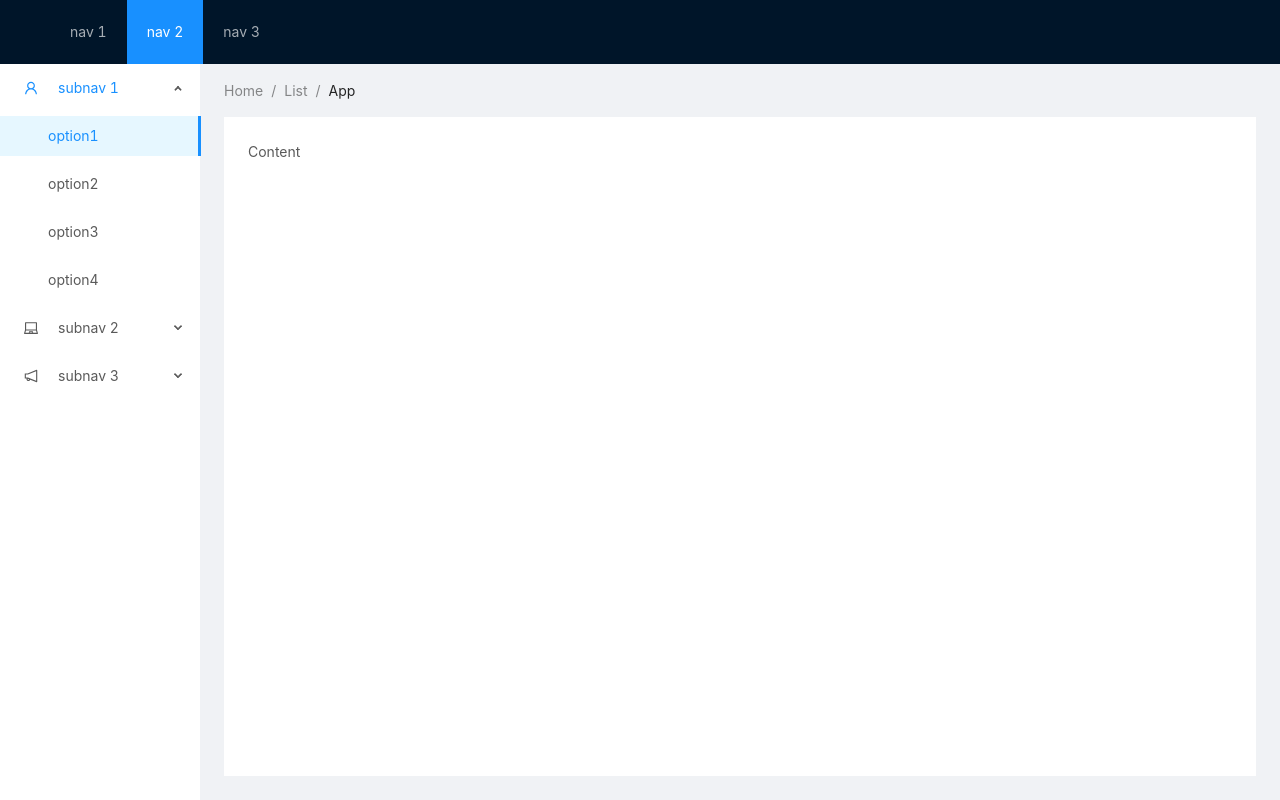
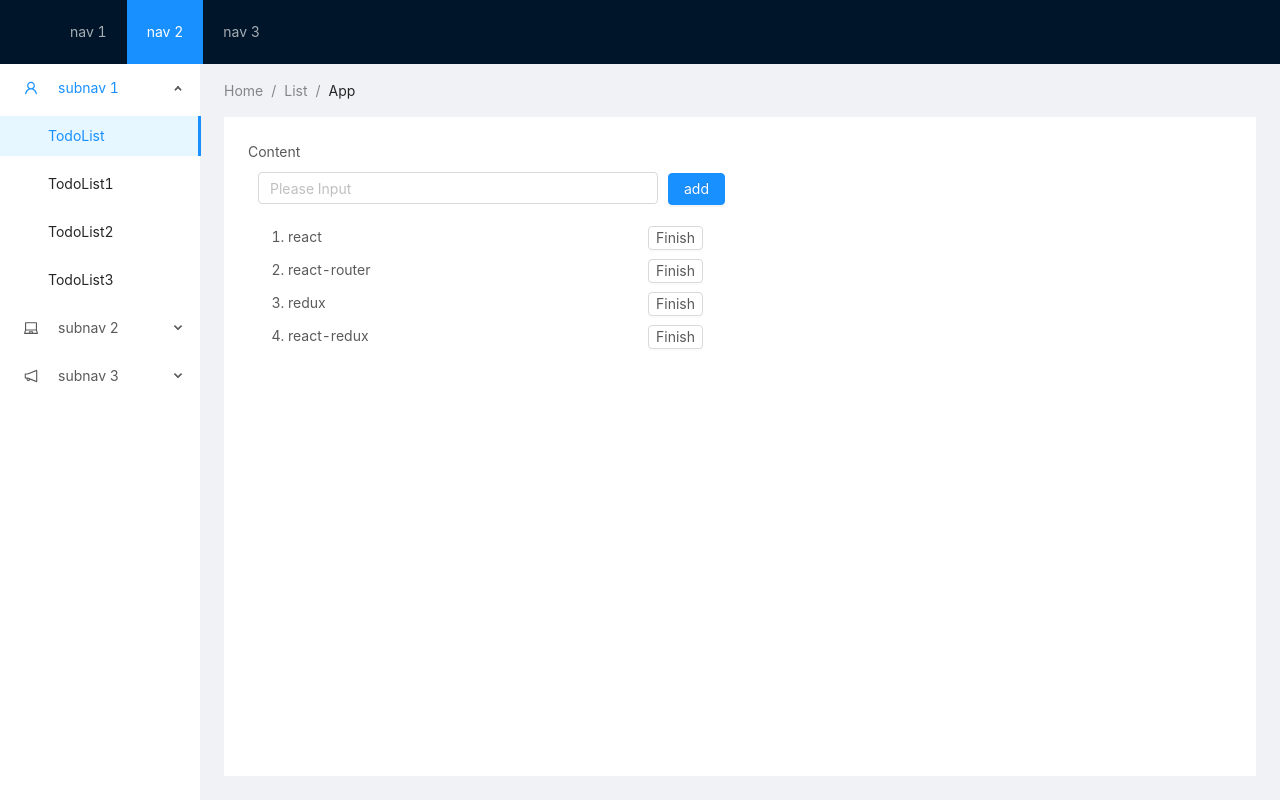
Before and after one commit to dEdwardy/react-demo1, a React (Create React App) app: page /home/todo in a window 1280 px wide. Built offline with nearby package versions, Linux system fonts and the light colour scheme.

Commit message:
add router

```diff
--- a/package.json
+++ b/package.json
@@ -16,7 +16,8 @@
     "react-dom": "^16.13.1",
     "react-router": "^5.1.2",
     "react-router-dom": "^5.1.2",
-    "react-scripts": "3.4.1"
+    "react-scripts": "3.4.1",
+    "redux": "^4.0.5"
   },
   "scripts": {
     "start": "react-app-rewired start",
--- a/src/index.js
+++ b/src/index.js
@@ -7,6 +7,7 @@ import * as App from "./routes";
 import * as serviceWorker from "./serviceWorker";
 import Login from "./pages/Login";
 import List from "./pages/List";
+import TodoList from "./pages/TodoList";
 import Home from "./pages/Layout";
 ReactDOM.render(
   // <React.StrictMode>
@@ -15,6 +16,7 @@ ReactDOM.render(
     <Route path="/" exact component={Login} />
     <Route path="/login" component={Login} />
     <Route path="/home" component={Home} />
+    {/* <Route path="/todo" component={TodoList} /> */}
     <Route path="/list" component={List} />
   </Router>,
   /* </React.StrictMode> */
--- a/src/pages/Layout/index.js
+++ b/src/pages/Layout/index.js
@@ -5,8 +5,9 @@ import {
   LaptopOutlined,
   NotificationOutlined,
 } from "@ant-design/icons";
-import { BrowserRouter as Router, Route } from "react-router-dom";
+import { BrowserRouter as Router, Route,Link } from "react-router-dom";
 import "./index.scss";
+import TodoList from "../TodoList";
 
 const { SubMenu } = Menu;
 const { Header, Content, Sider } = Layout;
@@ -32,10 +33,10 @@ class Home extends Component {
               style={{ height: "100%", borderRight: 0 }}
             >
               <SubMenu key="sub1" icon={<UserOutlined />} title="subnav 1">
-                <Menu.Item key="1">option1</Menu.Item>
-                <Menu.Item key="2">option2</Menu.Item>
-                <Menu.Item key="3">option3</Menu.Item>
-                <Menu.Item key="4">option4</Menu.Item>
+                <Menu.Item key="1"><Link to="/home/todo">TodoList</Link></Menu.Item>
+                <Menu.Item key="2"><Link to="/home/todo1">TodoList1</Link></Menu.Item>
+                <Menu.Item key="3"><Link to="/home/todo2">TodoList2</Link></Menu.Item>
+                <Menu.Item key="4"><Link to="/home/todo3">TodoList3</Link></Menu.Item>
               </SubMenu>
               <SubMenu key="sub2" icon={<LaptopOutlined />} title="subnav 2">
                 <Menu.Item key="5">option5</Menu.Item>
@@ -70,6 +71,8 @@ class Home extends Component {
               }}
             >
               Content
+
+              <Route path="/home/todo" component={TodoList} />
             </Content>
           </Layout>
         </Layout>
--- a/src/pages/Login/index.js
+++ b/src/pages/Login/index.js
@@ -14,7 +14,7 @@ class Login extends Component {
     axios.post('/api/login',values).then(res => {
         localStorage.setItem('user',JSON.stringify(values))
         console.log(res.data)
-        this.props.history.push({pathname:'/home'});
+        this.props.history.push({pathname:'/home/todo'});
     })
   };
 
--- /dev/null
+++ b/src/pages/TodoList/index.js
@@ -0,0 +1,74 @@
+import React, { Component } from 'react';
+import { Input, Button } from 'antd'
+class TodoList extends Component{
+    constructor(props){
+        super(props)
+        this.state = {
+            input:'',
+            list : [
+                {
+                    id:0,content:'react'
+                },
+                {
+                    id:1,content:'react-router'
+                },
+                {
+                    id:2,content:'redux'
+                },
+                {
+                    id:3,content:'react-redux'
+                },
+            ]
+        }
+        this.handleClickAdd = this.handleClickAdd.bind(this)
+        this.handleInputChange = this.handleInputChange.bind(this)
+    }
+    handleClickAdd(){
+        console.log(this.state.input)
+        console.log([
+            ...this.state.list,
+            {
+                id:this.state.list.length,
+                content:this.state.input
+            }
+
+        ])
+        const state = {
+            ...this.state
+        }
+        state.list.push({
+            id:state.list.length,
+            content:state.input
+        })
+        this.setState({
+            state
+        })
+    }
+    handleInputChange(e){
+        const target = e.target
+        console.log(e.target.value)
+        this.setState({
+            [target.name]:target.value
+        })
+    }
+    render(){
+        return (
+            <div className="todo-list-wrapper">
+            <Input placeholder="Please Input" name="input" onChange={this.handleInputChange} value={this.state.input}  style={{ margin:'10px',width:'400px'}}/>
+            <Button onClick={this.handleClickAdd} type="primary">add</Button>
+            <div className="list" style={{position:'relative'}}>
+                <ol>
+            {
+                this.state.list.map(item => {
+                    return (
+                        <li style={{ margin:'12px 0'}} key={item.id}><span>{item.content} </span> <Button size="small" style={{position:'absolute',left:'400px'}}>Finish</Button></li>
+                    )
+                })
+            }
+            </ol>
+            </div>
+            </div>
+        )
+    }
+}
+export default TodoList;
--- a/src/routes/index.js
+++ b/src/routes/index.js
@@ -5,7 +5,7 @@ import List from '../pages/List'
 import Item from '../pages/Item'
 
 export default (
-    <Route path="/" component={Login}>
+    <Route exact path="/" component={Login}>
         <Route path="login" component={Login}/>
         <Route path="posts" component={List}>
             <Route path=":id" component={Item}/>
```
Also changed, not shown: 1 other file (tests, documents, lock files or other folders).
